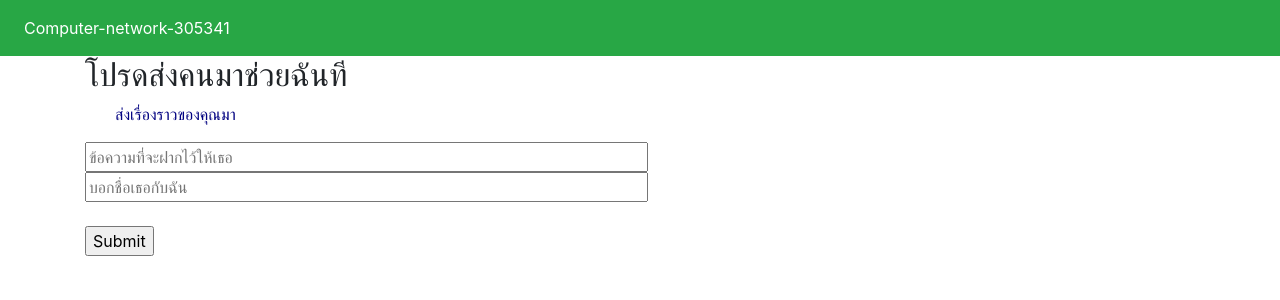
After one commit to ratchanon10545/codelab_proc, a Django app: page /join-now in a window 1280 px wide. The commit adds this page. Shown: the top 300 px of the page. Run offline with Django 4.2, Linux system fonts and the light colour scheme; some libraries are stand-ins or nearby versions.

Commit message:
first commit

```diff
--- /dev/null
+++ b/webapp/main/templates/main/ex1.html
@@ -0,0 +1,17 @@
+{% extends 'main.html' %}
+
+{% block content %}
+
+<div class="container" >
+    <h2>โปรดส่งคนมาช่วยฉันที</h2>
+    <p>ส่งเรื่องราวของคุณมา</p>
+    <input type="text" id="txtMessage" placeholder="ข้อความที่จะฝากไว้ให้เธอ" size="50">
+    <br/>
+    <input type="text" id="txtName" placeholder="บอกชื่อเธอกับฉัน" size="50">
+    <br><br/>
+    <div id="btnSendMsg">
+    <input type="submit">
+    </div>
+</div>
+
+{% endblock %}
--- a/webapp/main/urls.py
+++ b/webapp/main/urls.py
@@ -1,9 +1,11 @@
 from django.urls import path
 from .views import (
     list_view,
+    list_view2,
 )
 
 app_name = 'main'
 urlpatterns = [
     path('', list_view, name='home-list'),
+    path('join-now', list_view2, name='ex1'),
 ]
--- a/webapp/main/views.py
+++ b/webapp/main/views.py
@@ -8,3 +8,7 @@ def list_view(request):
     actors = [{"id": '1',"name": 'Rocket falconnine'}, {"id": '2',"name": 'Dragon lowrence'}]
 
     return render(request, "main/home.html",  {'actors': actors})
+
+def list_view2(request):
+
+    return render(request, "main/ex1.html")
--- a/webapp/static/js/script.js
+++ b/webapp/static/js/script.js
@@ -20,3 +20,21 @@ $(document).ready(function () {
     $("#listUser").append('<a href="#" class="list-group-item list-group-item-action"> Random : '+ val +'</a>');
   }
   //Work exercise,Insert code here
+$('#btnSendMsg').click( function(){
+    // url from where we want to get the data
+    var socket = io('http://localhost:3000');
+    console.log("SendMsgtest1");
+
+    data_input = { "msg": $('#txtMessage').val(), "name": $('#txtName').val()};
+
+    socket.emit('joidRoom', data_input, function (data) {
+          console.log('sent message to server!');
+          console.log(data);
+            //
+          Swal.fire({
+              title: 'ขอบคุณที่บอกฉัน',
+              text: data,
+          })
+    });
+
+});
--- a/webapp/static/styles/style.css
+++ b/webapp/static/styles/style.css
@@ -3,3 +3,7 @@ p {
     text-indent: 30px;
     text-transform: uppercase;
   }
+
+.b1{
+  background-color:aqua;
+}
```
Also changed, not shown: node-server/app.js (+14 -0 lines).
